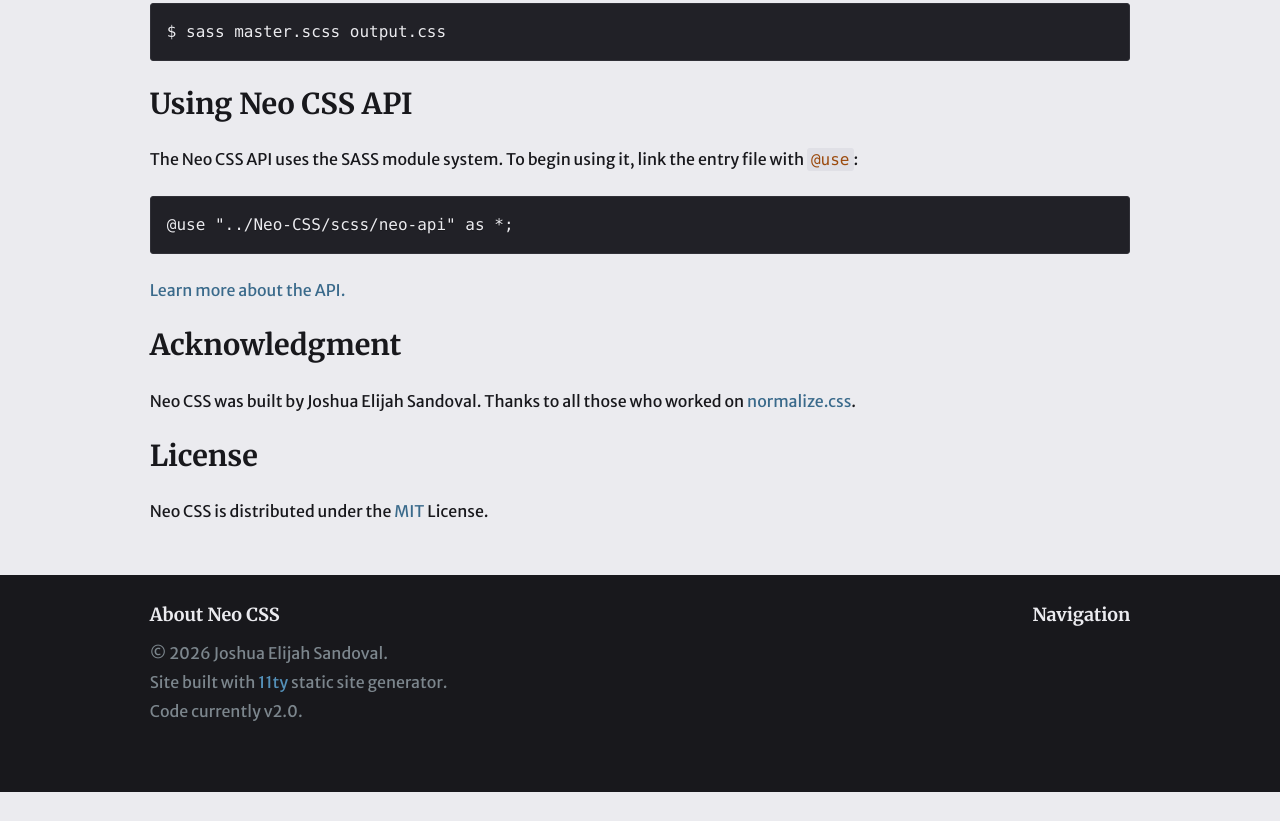
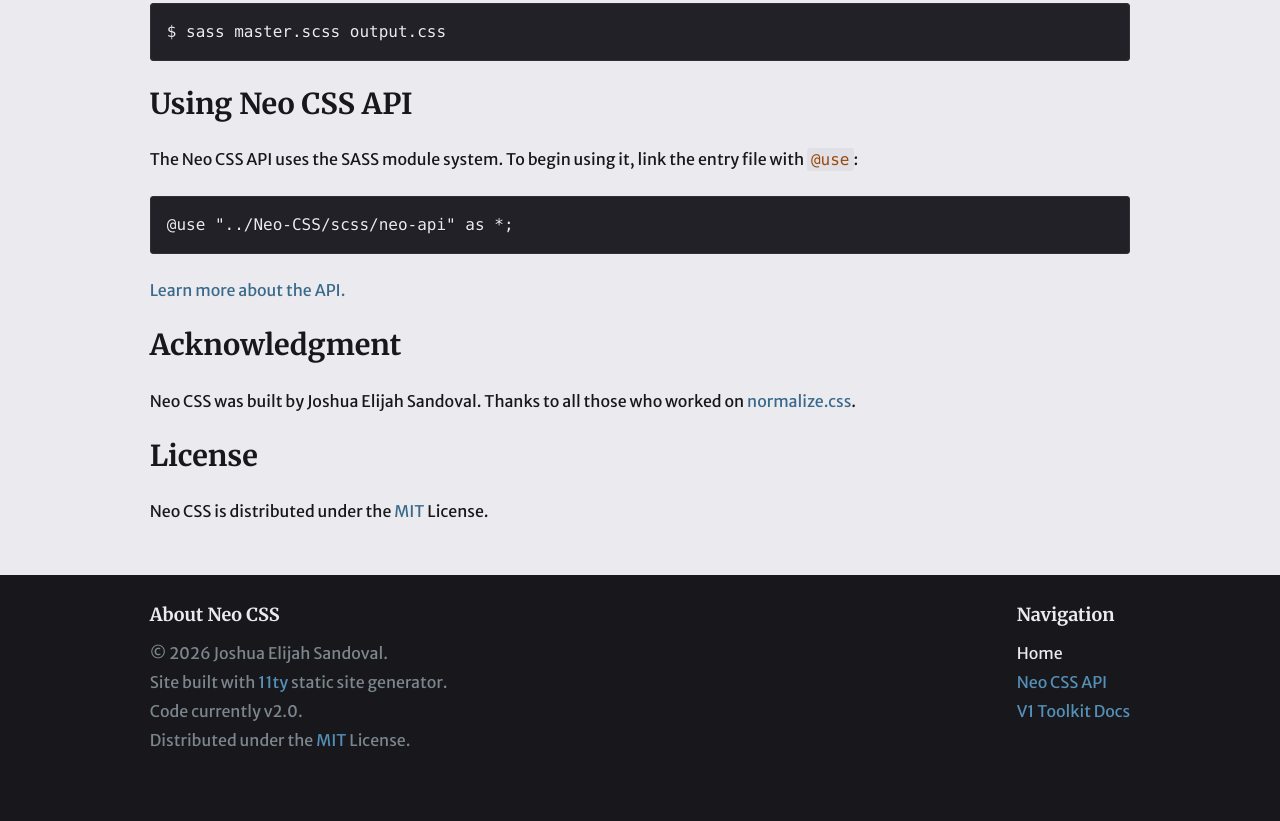
Before and after one commit to JoshuaSand0val/Neo-CSS, an Eleventy site: page src/index.md in a window 1280 px wide. Shown: the part 1183-2004 px from the top of the page. Before the commit the page ends 1975 px from the top, so only its background shows below. Built offline with nearby package versions, Linux system fonts and the light colour scheme; Eleventy itself is replaced by a stand-in of ours; code samples lack their colours; files that its build step writes are made by us from their sources.

Commit message:
Corrected site footer to use new "metadata" and "navdata" global data.

```diff
--- a/src/_includes/sitefoot.njk
+++ b/src/_includes/sitefoot.njk
@@ -5,10 +5,11 @@
             <span>&copy; {% year %} {{ metadata.author }}.</span>
             <span>Site built with <a href="https://www.11ty.dev/">11ty</a> static site generator.</span>
             <span>Code currently {{ metadata.codeVersion }}.</span>
+            <span>Distributed under the <a href="{{ metadata.license.url }}">{{ metadata.license.type }}</a> License.</span>
         </div>
         <nav id="sitefoot-nav">
             <h4>Navigation</h4>
-            {%- for name, link in nav.sitefoot -%}
+            {%- for name, link in navdata.sitefoot -%}
                 <a href="{{ link }}" {% if page.url == link %} aria-current="page"{% endif %}>{{ name }}</a>
             {%- endfor -%}
         </nav>
```
